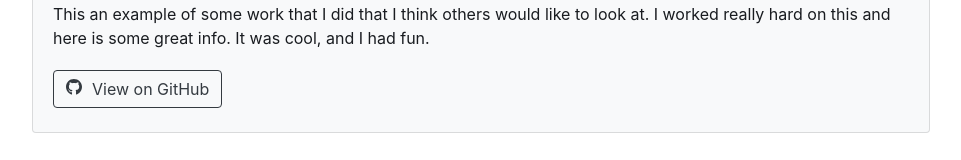
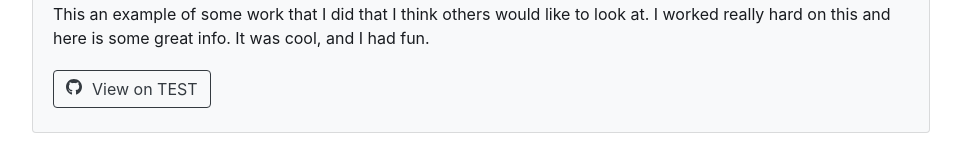
Before and after one commit to bradwindy/sot-dev-demo, a Next.js app: page /work-showcase in a window 1280 px wide. Shown: the part 1028-1188 px from the top of the page, without its empty margins (159-1120 px from the left). Built offline with nearby package versions, Linux system fonts and the light colour scheme.

Commit message:
Commit for PR test

```diff
--- a/pages/work-showcase.tsx
+++ b/pages/work-showcase.tsx
@@ -39,7 +39,7 @@ export default function WorkShowcase() {
                       icon={["fab", "github"]}
                       className={utilStyles.rightSpacedIcon}
                     />
-                    View on GitHub
+                    View on TEST
                   </Button>
                 </Card.Body>
               </Card>
```
